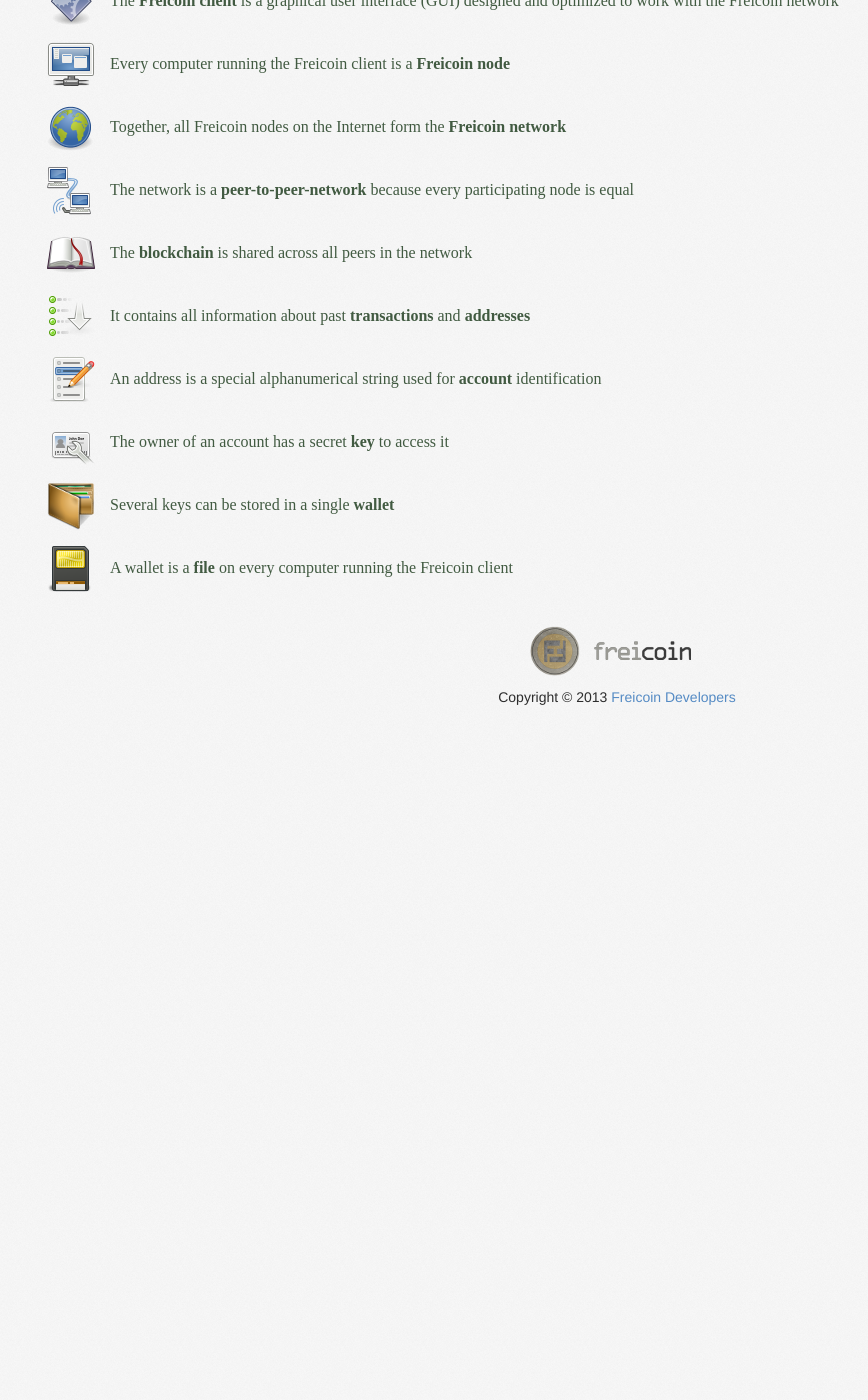
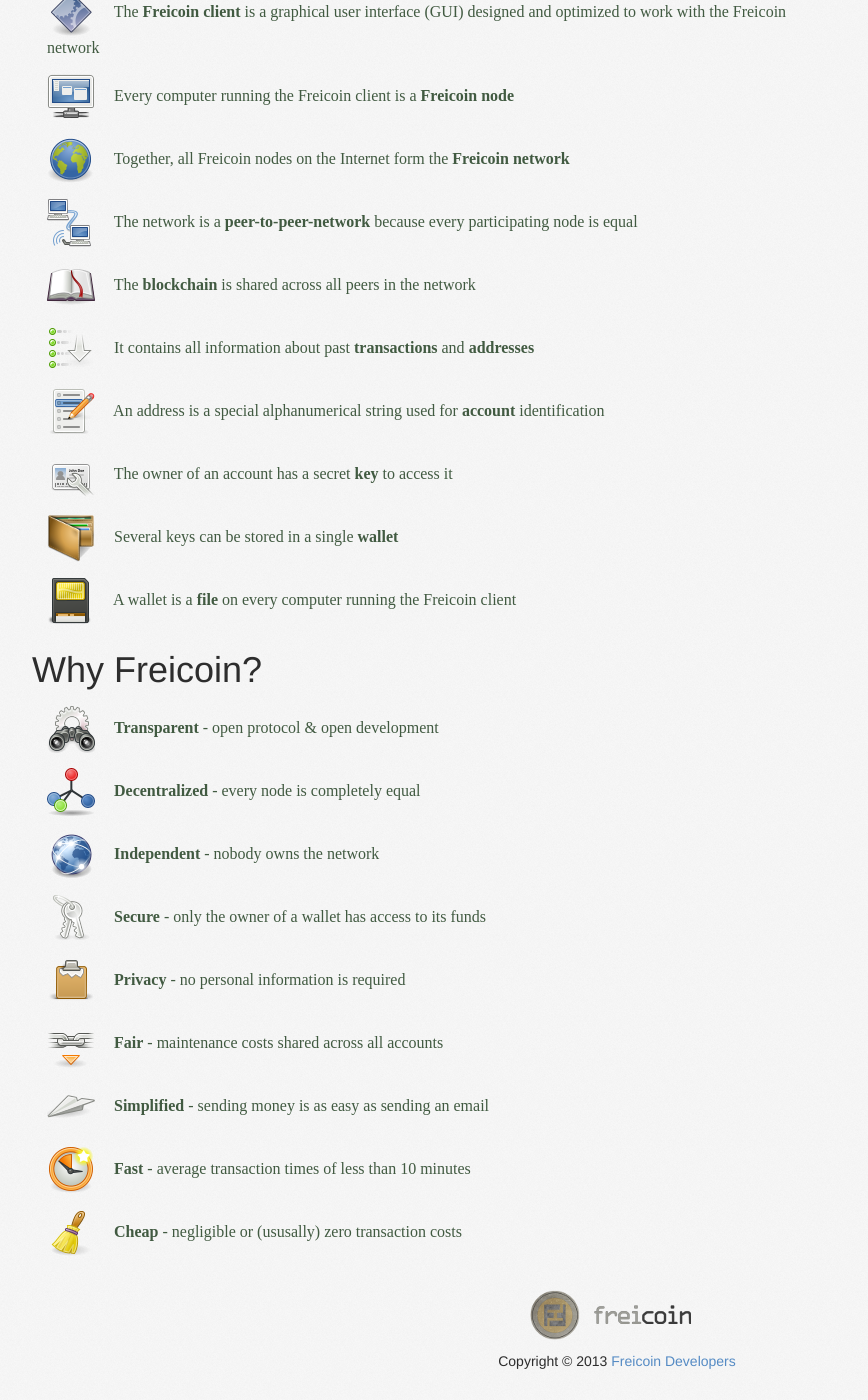
Before and after one commit to freicoin/freico.in, a Jekyll site: the page built from basics/index.md, in a window 1280 px wide and 1400 px high, scrolled down 342 px. Shown: the whole window, without its empty margins (23-891 px from the left). Built offline with Jekyll 4.4.1, drawn with Linux system fonts in a browser that asks for light colours; nearby versions of some CDN libraries; some web fonts are replaced; comment, search, counter and statistics services are not loaded; before the commit the page ends 1078 px from its top, so only the background shows below that.

Commit message:
Join basics and why use it

```diff
--- a/basics/index.md
+++ b/basics/index.md
@@ -7,18 +7,104 @@
 
 <h1>Basics</h1>
 
-<div>
-	<ul class="big_icons">
-		<li><img src="/static/images/basics/freicoin.png" /><b>Freicoin</b> is an easy to use digital complementary currency</li>
-		<li><img src="/static/images/basics/client.png" />The <b>Freicoin client</b> is a graphical user interface (GUI) designed and optimized to work with the Freicoin network</li>
-		<li><img src="/static/images/basics/node.png" />Every computer running the Freicoin client is a <b>Freicoin node</b></li>
-		<li><img src="/static/images/basics/network.png" />Together, all Freicoin nodes on the Internet form the <b>Freicoin network</b></li>
-		<li><img src="/static/images/basics/p2p.png" />The network is a <b>peer-to-peer-network</b> because every participating node is equal</li>
-		<li><img src="/static/images/basics/database.png" />The <b>blockchain</b> is shared across all peers in the network</li>
-		<li><img src="/static/images/basics/transactions.png" />It contains all information about past <b>transactions</b> and <b>addresses</b></li>
-		<li><img src="/static/images/basics/address.png" />An address is a special alphanumerical string used for <b>account</b> identification</li>
-		<li><img src="/static/images/basics/key.png" />The owner of an account has a secret <b>key</b> to access it</li>
-		<li><img src="/static/images/basics/wallet.png" />Several keys can be stored in a single <b>wallet</b></li>
-		<li><img src="/static/images/basics/file.png" />A wallet is a <b>file</b> on every computer running the Freicoin client</li>
-	</ul>
+<div class="row">
+
+  <div class="span8">
+
+	  <ul class="big_icons">
+		  <li>
+        <img src="/static/images/basics/freicoin.png" />
+        <b>Freicoin</b> is an easy to use digital complementary currency
+      </li>
+		  <li>
+        <img src="/static/images/basics/client.png" />
+        The <b>Freicoin client</b> is a graphical user interface
+        (GUI) designed and optimized to work with the Freicoin
+        network
+      </li>
+		  <li>
+        <img src="/static/images/basics/node.png"/>
+        Every computer running the Freicoin client is a <b>Freicoin node</b>
+      </li>
+		  <li>
+        <img src="/static/images/basics/network.png" />
+        Together, all Freicoin nodes on the Internet form the <b>Freicoin network</b>
+      </li>
+		  <li>
+        <img src="/static/images/basics/p2p.png" />
+        The network is a <b>peer-to-peer-network</b> because every participating node is equal
+      </li>
+		  <li>
+        <img src="/static/images/basics/database.png" />
+        The <b>blockchain</b> is shared across all peers in the network
+      </li>
+		  <li>
+        <img src="/static/images/basics/transactions.png" />
+        It contains all information about past <b>transactions</b> and <b>addresses</b>
+      </li>
+		  <li>
+        <img src="/static/images/basics/address.png" />
+        An address is a special alphanumerical string used for <b>account</b> identification
+      </li>
+		  <li>
+        <img src="/static/images/basics/key.png" />
+        The owner of an account has a secret <b>key</b> to access it
+      </li>
+		  <li>
+        <img src="/static/images/basics/wallet.png" />
+        Several keys can be stored in a single <b>wallet</b>
+      </li>
+		  <li>
+        <img src="/static/images/basics/file.png" />
+        A wallet is a <b>file</b> on every computer running the Freicoin client
+      </li>
+	  </ul>
+
+  </div>
+
+  <div class="span8">
+
+    <h1>Why Freicoin?</h1>
+
+
+	  <ul class="big_icons">
+		  <li>
+        <img src="/static/images/why/transparency.png" />
+        <b>Transparent</b> - open protocol &amp; open development
+      </li>
+		  <li>
+        <img src="/static/images/why/decentralization.png" />
+        <b>Decentralized</b> - every node is completely equal
+      </li>
+		  <li>
+        <img src="/static/images/why/independence.png" />
+        <b>Independent</b> - nobody owns the network
+      </li>
+		  <li>
+        <img src="/static/images/why/security.png" />
+        <b>Secure</b> - only the owner of a wallet has access to its funds
+      </li>
+		  <li>
+        <img src="/static/images/why/privacy.png" />
+        <b>Privacy</b> - no personal information is required
+      </li>
+		  <li>
+        <img src="/static/images/why/fairness.png" />
+        <b>Fair</b> - maintenance costs shared across all accounts
+      </li>
+		  <li>
+        <img src="/static/images/why/simplicity.png" />
+        <b>Simplified</b> - sending money is as easy as sending an email
+      </li>
+		  <li>
+        <img src="/static/images/why/speed.png" />
+        <b>Fast</b> - average transaction times of less than 10 minutes
+      </li>
+		  <li>
+        <img src="/static/images/why/cheapness.png" />
+        <b>Cheap</b> - negligible or (ususally) zero transaction costs
+      </li>
+	  </ul>
+  </div>
+
 </div>
```
